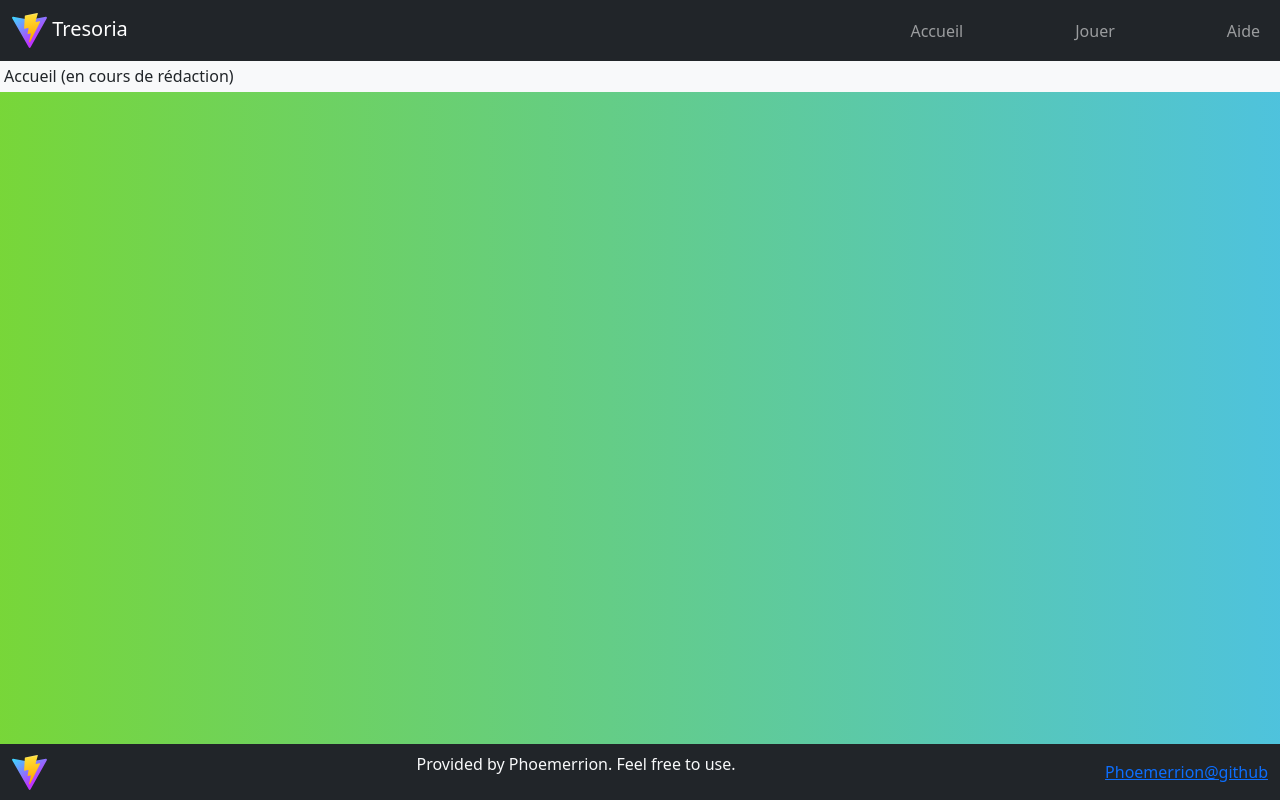
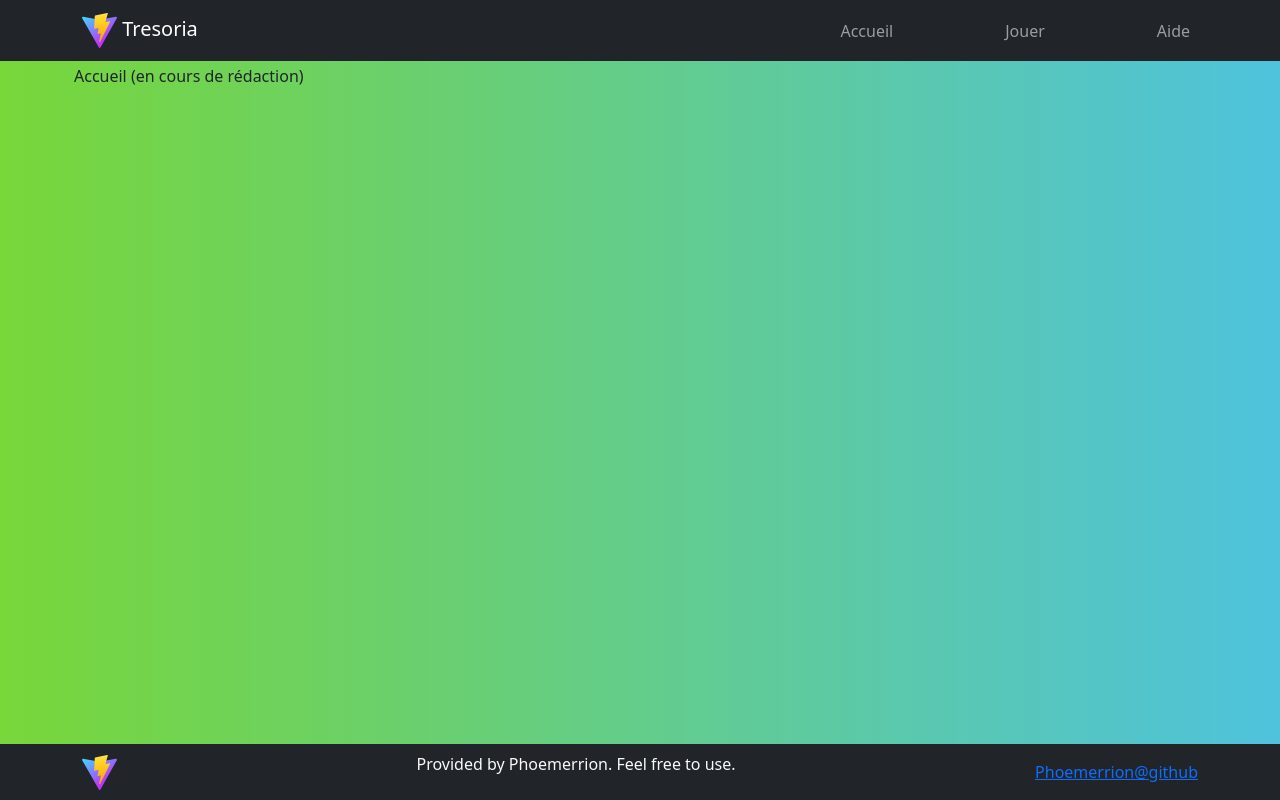
Before and after one commit to Phoemerrion/tresoria, a Vue app: page / in a window 1280 px wide. Built offline with nearby package versions, Linux system fonts and the light colour scheme.

Commit message:
Ensure consistent layout with `container-lg` usage
Updated `BottomBar.vue`, `MainContainer.vue`, and `TopBar.vue` to use `container-lg` alongside `container-fluid`. This improves layout consistency across different screen sizes.

```diff
--- a/src/components/layout/MainContainer.vue
+++ b/src/components/layout/MainContainer.vue
@@ -9,7 +9,7 @@ const currentView = computed(() => props.view);
 </script>
 
 <template>
-  <main class="bg-light p-1">
+  <main class="container-lg container-fluid p-1">
     <AccueilContainer v-if="currentView === 'Accueil'" />
     <JouerContainer v-if="currentView === 'Jouer'" />
     <AideContainer v-if="currentView === 'Aide'" />
--- a/src/components/partials/BottomBar.vue
+++ b/src/components/partials/BottomBar.vue
@@ -4,7 +4,7 @@
 
 <template>
   <footer class="navbar navbar-dark bg-dark fixed-bottom">
-    <div class="container-fluid d-grid text-center d-md-flex justify-content-md-between justify-content-center">
+    <div class="container-lg container-fluid d-grid text-center d-md-flex justify-content-md-between justify-content-center">
       <a href="https://github.com/Phoemerrion" target="_blank">
         <img src="../../../public/vite.svg" alt="Logo" width="35" height="35">
       </a>
--- a/src/components/partials/TopBar.vue
+++ b/src/components/partials/TopBar.vue
@@ -4,7 +4,7 @@
 
 <template>
   <nav class="navbar navbar-dark bg-dark fixed-top navbar-expand-md">
-    <div class="container-fluid">
+    <div class="container-lg container-fluid">
       <a class="navbar-brand" href="#">
         <img src="../../../public/vite.svg" alt="Logo" width="35" height="35">
         Tresoria
```
